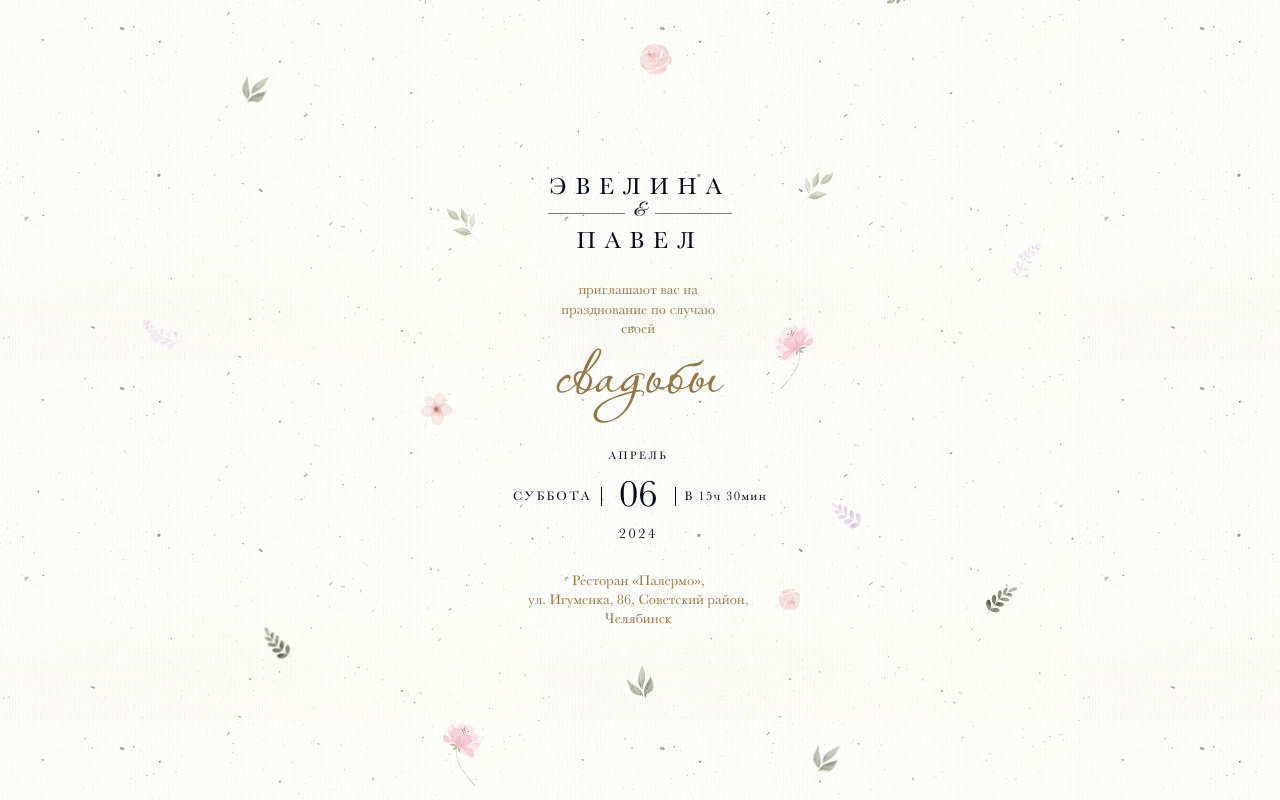
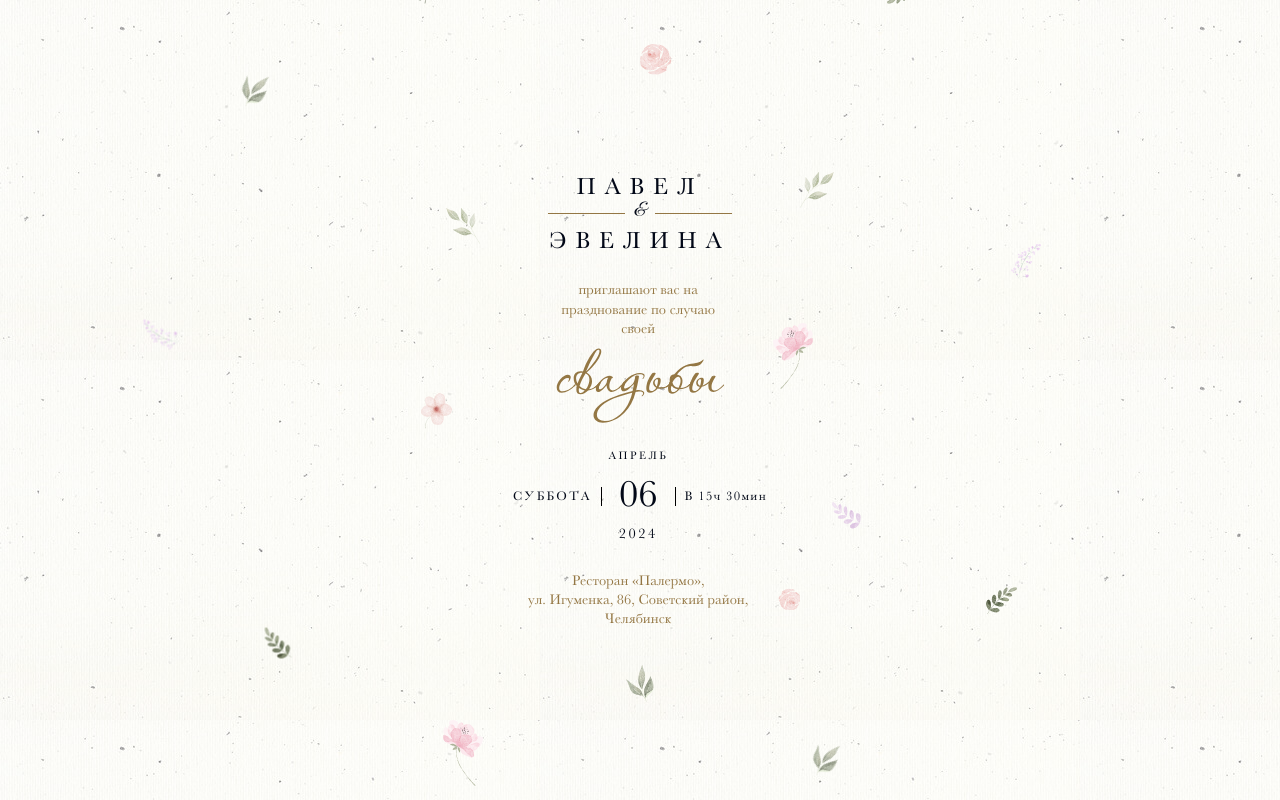
Before and after one commit to pavelleonenko007/wedding-invitation, a Next.js app: page / in a window 1280 px wide. Built offline with nearby package versions, Linux system fonts and the light colour scheme.

Commit message:
fix: the height of main page

```diff
--- a/app/page.tsx
+++ b/app/page.tsx
@@ -36,23 +36,23 @@
 	return (
 		<>
 			<style>{styles}</style>
-			<main className="w-full h-[100dvh] flex justify-center items-center overflow-hidden">
+			<main className="w-full min-h-[100dvh] flex justify-center items-center overflow-hidden">
 				<div className="fixed top-0 right-0 left-0 bottom-0 z-[-1] bg-paper opacity-50"></div>
 				<div className="absolute top-0 left-0"></div>
 				<Container>
 					<div
-						className={`flex flex-col justify-center ${
+						className={`flex flex-col justify-center py-[32rem] ${
 							guestId ? 'gap-[8rem]' : 'gap-[32rem]'
 						} items-center w-full mx-auto sm:w-[400rem]`}
 					>
 						<div className="flex flex-col justify-center items-center relative">
-							<Name name="Эвелина" />
+							<Name name="Павел" />
 							<div className="flex gap-[12rem] items-center">
 								<NamesSeparator side="right" />
 								<Ampersand />
 								<NamesSeparator side="left" />
 							</div>
-							<Name name="Павел" />
+							<Name name="Эвелина" />
 							<Floral
 								className="absolute top-0 left-0 -translate-x-[200%] translate-y-[200%] scale-x-[-1] sm:-translate-x-[300%] sm:translate-y-[100%]"
 								variant="branch2"
```
